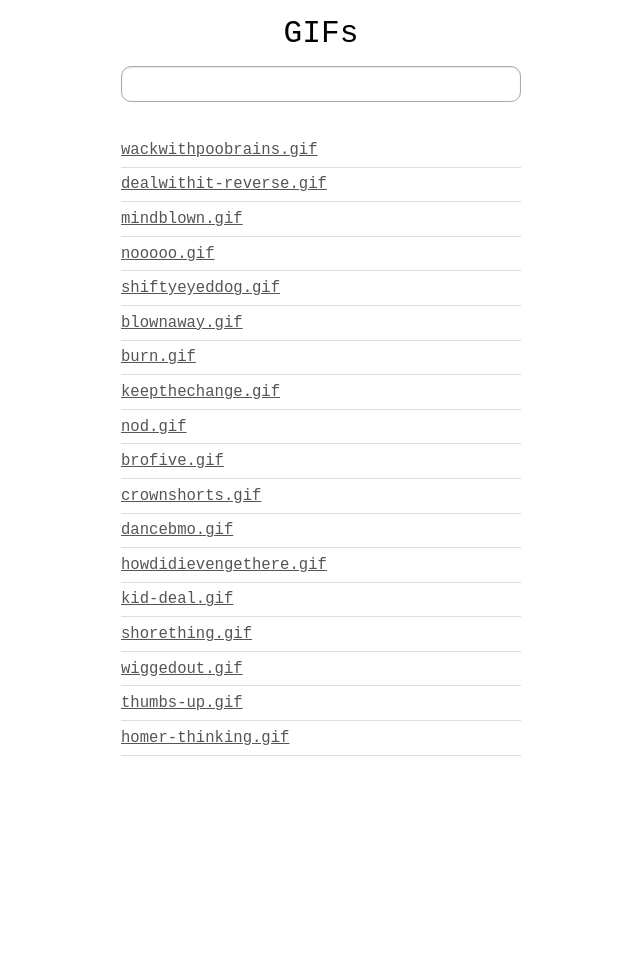
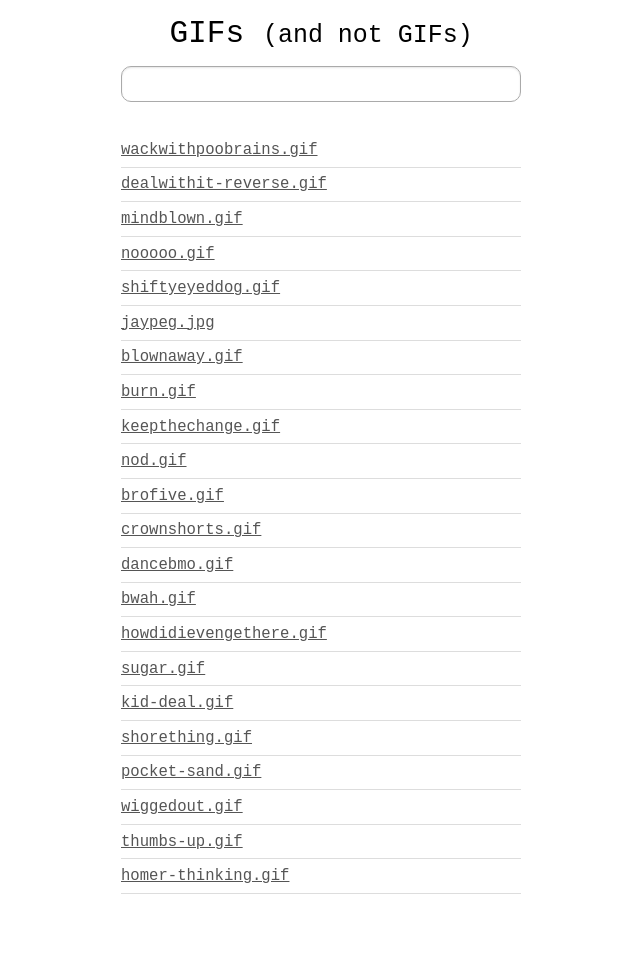
Before and after one commit to Uvacoder/uva-gifs, a Jekyll site: the page built from index.html, in a window 1280 px wide. Shown: the whole page, without its empty margins (319-959 px from the left). Built offline with Jekyll 4.4.1, drawn with Linux system fonts in a browser that asks for light colours; Markdown is read by kramdown in place of the engine named in the settings; before the commit the page ends 900 px from its top, so only the background shows below that.

Commit message:
More gifs

```diff
--- a/_config.yml
+++ b/_config.yml
@@ -1,3 +1,3 @@
-name: GIFs
+name: GIFs (and not gifs)
 markdown: redcarpet
 pygments: true
--- a/index.html
+++ b/index.html
@@ -2,7 +2,7 @@
 layout: default
 ---
 
-<header>GIFs</header>
+<header>GIFs <small>(and not GIFs)</small></header>
 
 <input type="search" id="input-filter" autocomplete="off" autocorrect="off" autocapitalize="off" spellcheck="false">
 
@@ -10,7 +10,7 @@ layout: default
   <tbody>
     {% for gif in site.data.gifs %}
     <tr>
-        <td><a href="img/{{ gif.title }}.gif" target="_blank">{{ gif.title }}.gif</a></td>
+        <td><a href="img/{{ gif.title }}.{% if gif.ext %}{{ gif.ext }}{% else %}gif{% endif %}" target="_blank">{{ gif.title }}.{% if gif.ext %}{{ gif.ext }}{% else %}gif{% endif %}</a></td>
         <td class="hidden">{{ gif.tags }}</td>
     </tr>
     {% endfor %}
```
Also changed, not shown: _data/gifs.yaml (+13 -0 lines), img/bwah.gif (added), img/jaypeg.jpg (added), img/pocket-sand.gif (added), img/sugar.gif (added), 1 other file.
